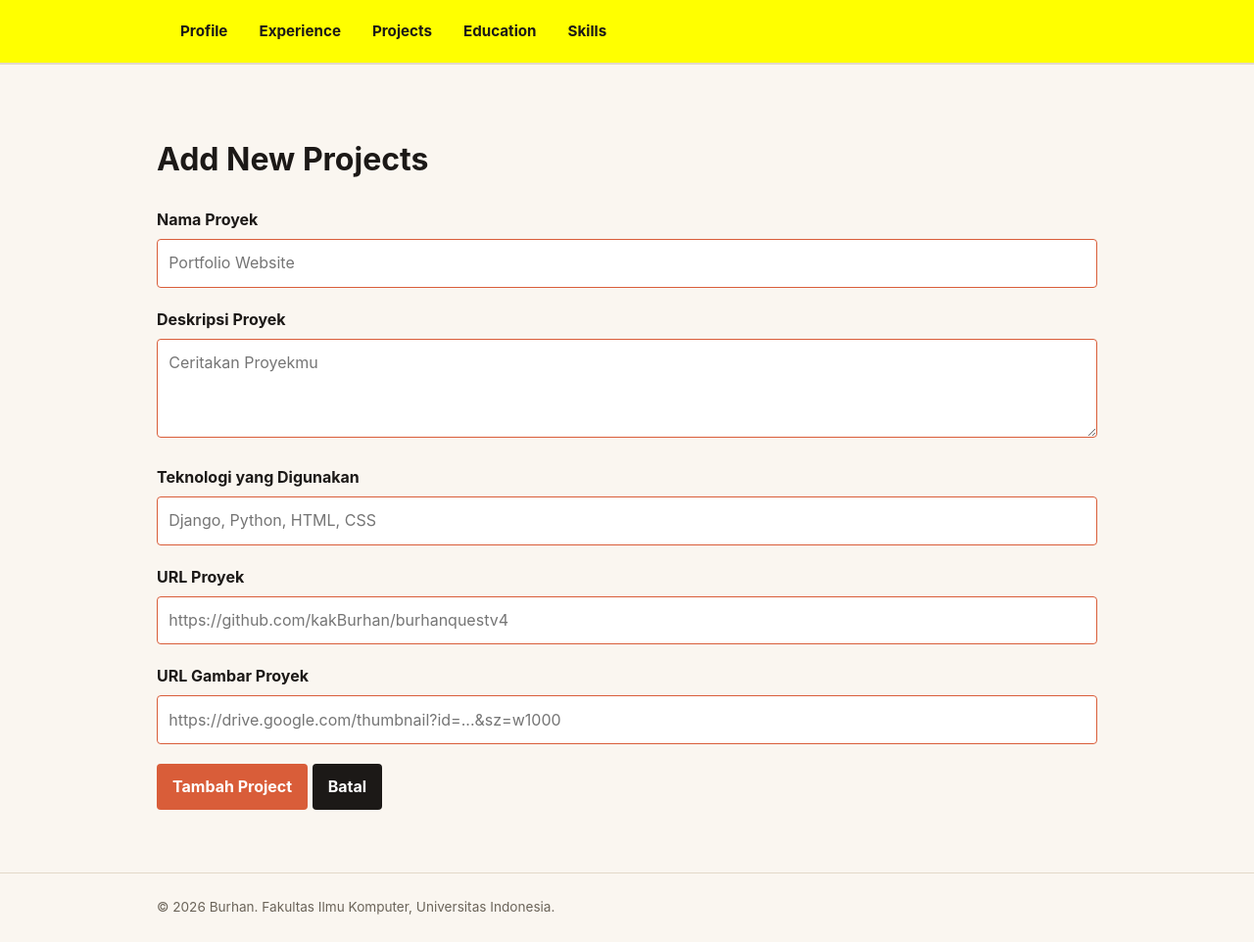
After one commit to Roatsky/myportofolio, a Django app: page /projects/add/ in a window 1280 px wide. The commit adds this page. Shown: the whole page at 98% size. Run offline with Django 5.2, Linux system fonts and the light colour scheme.

Commit message:
Tutorial 3 (mengerjakan langkah 1 dan 2)

```diff
--- /dev/null
+++ b/main/forms.py
@@ -0,0 +1,53 @@
+from django.forms import ModelForm, TextInput, Textarea, URLInput
+
+from main.models import Project
+
+
+class ProjectForm(ModelForm):
+    class Meta:
+        model = Project
+        fields = [
+            "title",
+            "description",
+            "tech_stack",
+            "project_url",
+            "project_image_url",
+        ]
+
+        labels = {
+            "title": "Nama Proyek",
+            "description": "Deskripsi Proyek",
+            "tech_stack": "Teknologi yang Digunakan",
+            "project_url": "URL Proyek",
+            "project_image_url": "URL Gambar Proyek",
+        }
+
+        widgets = {
+            "title": TextInput(
+                attrs={
+                    "placeholder": "Portfolio Website",
+                    "maxlength": 255,
+                }
+            ),
+            "description": Textarea(
+                attrs={
+                    "placeholder": "Ceritakan Proyekmu",
+                    "rows": 3,
+                }
+            ),
+            "tech_stack": TextInput(
+                attrs={
+                    "placeholder": "Django, Python, HTML, CSS",
+                }
+            ),
+            "project_url": URLInput(
+                attrs={
+                    "placeholder": "https://github.com/kakBurhan/burhanquestv4",
+                }
+            ),
+            "project_image_url": URLInput(
+                attrs={
+                    "placeholder": "https://drive.google.com/thumbnail?id=...&sz=w1000",
+                }
+            ),
+        }
--- a/main/models.py
+++ b/main/models.py
@@ -58,3 +58,14 @@ class Skills(models.Model):
     category = models.CharField(max_length=20, choices=SKILLS_CHOICE, default='soft-skills')
     def __str__(self):
         return self.title
+
+class Project(models.Model):
+    id = models.UUIDField(primary_key=True, default=uuid.uuid4, editable=False)
+    title = models.CharField(max_length=255)
+    description = models.TextField()
+    tech_stack = models.CharField(max_length=255)
+    project_url = models.URLField(blank=True)
+    project_image_url = models.URLField(blank=True, max_length=500)
+
+    def __str__(self):
+        return self.title
--- a/main/urls.py
+++ b/main/urls.py
@@ -1,6 +1,6 @@
 from django.urls import path
 
-from main.views import show_main, show_experience, show_education, show_skills
+from main.views import show_main, show_experience, show_education, show_skills, create_project, show_project
 
 app_name = "main"
 
@@ -9,4 +9,6 @@ urlpatterns = [
     path("experience/", show_experience, name="show_experience"),
     path("skills/", show_skills, name="show_skills"),
     path("education/", show_education, name="show_education"),
+    path("projects/add/", create_project, name="create_project"),
+    path("projects/", show_project, name="show_project"),
 ]
--- a/main/views.py
+++ b/main/views.py
@@ -1,7 +1,10 @@
-from django.shortcuts import render
+from django.contrib import messages
+from django.core import serializers
+from django.http import HttpResponse
+from django.shortcuts import get_object_or_404, redirect, render
 
-from main.models import Experience, Education, Skills
-
+from main.models import Experience, Education, Skills, Project
+from main.forms import ProjectForm
 
 def show_main(request):
     context = {
@@ -36,3 +39,24 @@ def show_skills(request):
         "skills_list": Skills.objects.all(),
     }
     return render(request, "skills.html", context)
+
+def show_project(request):
+    context = {
+        "name": "Burhan",
+        "project_list": Project.objects.all(),
+    }
+    return render(request, "project.html", context)
+
+def create_project(request):
+    form = ProjectForm(request.POST or None)
+
+    if request.method == "POST" and form.is_valid():
+        form.save()
+        messages.success(request, "Proyek baru berhasil ditambahkan!")
+        return redirect("main:show_projects")
+
+    context = {
+        "name": "Burhan",
+        "form": form,
+    }
+    return render(request, "projects_form.html", context)
--- a/myportofolio/settings.py
+++ b/myportofolio/settings.py
@@ -72,6 +72,8 @@ TEMPLATES = [
         },
     },
 ]
+
+CSRF_TRUSTED_ORIGINS = ["https://muhammad-naufal523-portofolio.pws.cs.ui.ac.id"]
 
 STATIC_URL = 'static/'
 STATICFILES_DIRS = [BASE_DIR / 'static']
--- a/static/css/style.css
+++ b/static/css/style.css
@@ -292,3 +292,62 @@ li, .featured{
     font-size: 0.85rem;
     font-weight: 600;
 }
+
+.project-form {
+    width: 100%;
+    max-width: 100%;
+    margin-top: 1.5rem;
+}
+
+.form-group {
+    margin-bottom: 1.25rem;
+}
+
+.form-group label {
+    display: block;
+    margin-bottom: 0.4rem;
+    font-weight: 700;
+}
+
+.form-group input,
+.form-group textarea {
+    width: 100%;
+    box-sizing: border-box;
+    padding: 0.7rem;
+    border: 1px solid var(--accent);
+    border-radius: var(--radius);
+    font: inherit;
+    transition:
+        border-color 0.2s ease,
+        outline-color 0.2s ease;
+}
+
+.form-group input:focus,
+.form-group textarea:focus {
+    outline: 2px solid var(--accent);
+    border-color: var(--accent);
+}
+
+.form-error {
+    color: #b42318;
+    font-size: 0.85rem;
+    margin-top: 0.35rem;
+}
+
+.button {
+    display: inline-block;
+    height: fit-content;
+    border: 0;
+    border-radius: var(--radius);
+    padding: 0.65rem 1rem;
+    background: var(--accent);
+    color: white;
+    cursor: pointer;
+    font: inherit;
+    font-weight: 700;
+    text-decoration: none;
+}
+
+.button-secondary {
+    background: var(--ink);
+}
--- /dev/null
+++ b/templates/base.html
@@ -0,0 +1,33 @@
+{% load static %}
+<!DOCTYPE html>
+<html lang="en">
+<head>
+    <meta charset="UTF-8" />
+    <meta name="viewport" content="width=device-width, initial-scale=1.0" />
+    <link rel="preconnect" href="https://fonts.googleapis.com">
+    <link rel="preconnect" href="https://fonts.gstatic.com" crossorigin>
+    <link href="https://fonts.googleapis.com/css2?family=Space+Grotesk:wght@500;700&display=swap" rel="stylesheet">
+    <link rel="stylesheet" href="/static/css/style.css">
+    {% block meta %} {% endblock meta %}
+</head>
+<body>
+  <header class="site-header">
+        <div class="container">
+            <nav>
+                <a href="{% url 'main:show_main' %}">Profile</a>
+                <a href="{% url 'main:show_experience' %}">Experience</a>
+                <a href="{% url 'main:show_project' %}">Projects</a>
+                <a href="{% url 'main:show_education' %}">Education</a>
+                <a href="{% url 'main:show_skills' %}">Skills</a>
+            </nav>
+        </div>
+    </header>
+  {% block content %} {% endblock content %}
+
+    <footer class="site-footer">
+        <div class="container">
+            <p>&copy; 2026 {{ name }}. Fakultas Ilmu Komputer, Universitas Indonesia.</p>
+        </div>
+    </footer>
+</body>
+</html>
--- a/templates/education.html
+++ b/templates/education.html
@@ -14,7 +14,8 @@
         <div class="container">
             <nav>
                 <a href="{% url 'main:show_main' %}">Profile</a>
-                <a href="{% url 'main:show_experience' %}">Experience & Project</a>
+                <a href="{% url 'main:show_experience' %}">Experience</a>
+                <a href="{% url 'main:show_project' %}">Projects</a>
                 <a href="{% url 'main:show_education' %}">Education</a>
                 <a href="{% url 'main:show_skills' %}">Skills</a>
             </nav>
--- a/templates/experience.html
+++ b/templates/experience.html
@@ -14,7 +14,8 @@
         <div class="container">
             <nav>
                 <a href="{% url 'main:show_main' %}">Profile</a>
-                <a href="{% url 'main:show_experience' %}">Experience & Project</a>
+                <a href="{% url 'main:show_experience' %}">Experience</a>
+                <a href="{% url 'main:show_project' %}">Projects</a>
                 <a href="{% url 'main:show_education' %}">Education</a>
                 <a href="{% url 'main:show_skills' %}">Skills</a>
             </nav>
--- /dev/null
+++ b/templates/projects_form.html
@@ -0,0 +1,29 @@
+{% extends "base.html" %}
+{% block meta %}
+    <title>Add Project - {{ name }}</title>
+{% endblock meta %}
+{% block content %}
+    <main>
+        <section class="experience-section">
+            <div class="container">
+                <h1>Add New Projects</h1>
+                <form method="post"
+                      action="{% url 'main:create_project' %}"
+                      class="project-form">
+                    {% csrf_token %}
+                    {% for field in form %}
+                        <div class="form-group">
+                            <label for="{{ field.id_for_label }}">{{ field.label }}</label>
+                            {{ field }}
+                            {% for error in field.errors %}
+                                <p class="form-error">{{ error }}</p>
+                            {% endfor %}
+                        </div>
+                    {% endfor %}
+                    <button type="submit" class="button">Tambah Project</button>
+                    <a href="{% url 'main:show_project' %}" class="button button-secondary">Batal</a>
+                </form>
+            </div>
+        </section>
+    </main>
+{% endblock content %}
--- a/templates/skills.html
+++ b/templates/skills.html
@@ -14,7 +14,8 @@
         <div class="container">
             <nav>
                 <a href="{% url 'main:show_main' %}">Profile</a>
-                <a href="{% url 'main:show_experience' %}">Experience & Project</a>
+                <a href="{% url 'main:show_experience' %}">Experience</a>
+                <a href="{% url 'main:show_project' %}">Projects</a>
                 <a href="{% url 'main:show_education' %}">Education</a>
                 <a href="{% url 'main:show_skills' %}">Skills</a>
             </nav>
```
Also changed, not shown: templates/index.html (+3 -26 lines), templates/project.html (added, +48 -0 lines), main/migrations/0005_project_alter_education_category.py (added).
